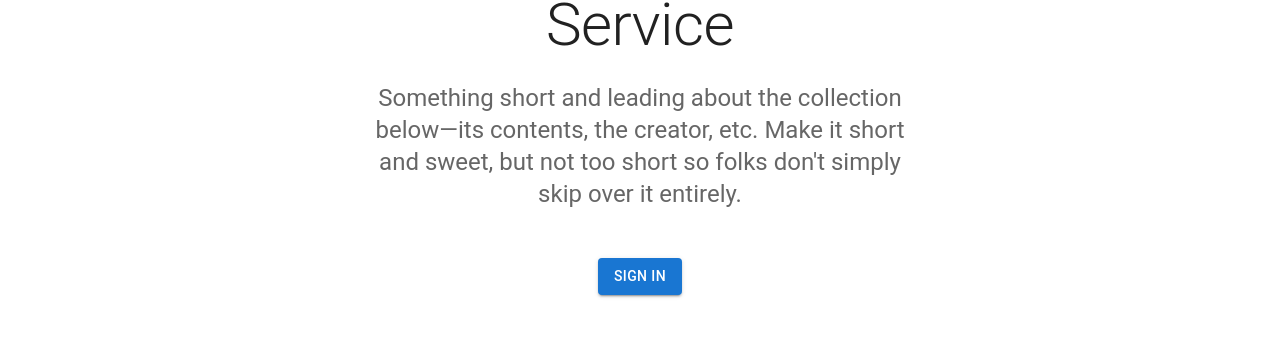
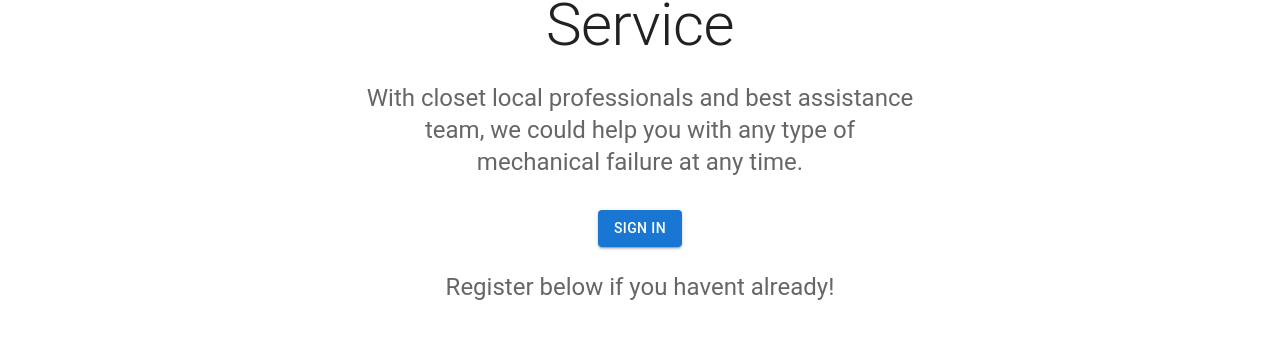
Before and after one commit to emma-edwards/CSCI314-C13, a React (Create React App) app in the folder my-react-app/: page / in a window 1280 px wide. Shown: the part 211-552 px from the top of the page. Built offline with nearby package versions, Linux system fonts and the light colour scheme; grey boxes are pictures that could not be loaded.

Commit message:
Modified home page design

```diff
--- a/my-react-app/src/Pages/Home.js
+++ b/my-react-app/src/Pages/Home.js
@@ -70,12 +70,10 @@ export default function Home() {
                             Roadside Assistance Service
                         </Typography>
                         <Typography variant="h5" align="center" color="text.secondary" paragraph>
-                            Something short and leading about the collection below—its contents,
-                            the creator, etc. Make it short and sweet, but not too short so folks
-                            don&apos;t simply skip over it entirely.
+                            With closet local professionals and best assistance team, we could help you with any type of mechanical failure at any time.
                         </Typography>
                         <Stack
-                            sx={{ pt: 4 }}
+                            sx={{ pt: 2 }}
                             direction="row"
                             spacing={2}
                             justifyContent="center"
@@ -87,6 +85,12 @@ export default function Home() {
                             </RouterLink>
 
                         </Stack>
+
+                        <br></br>
+                        <Typography variant="h5" align="center" color="text.secondary" paragraph>
+                        Register below if you havent already!
+                        </Typography>
+
                     </Container>
                 </Box>
 
```
